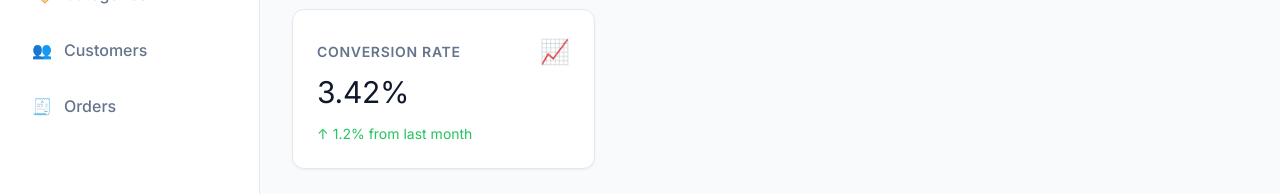
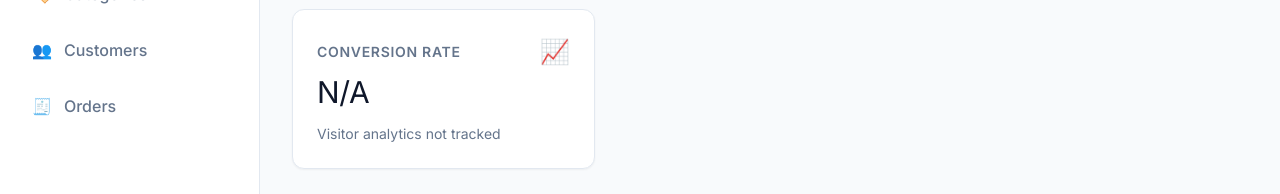
Before and after one commit to Khulape-Shital/mini_ecommerce, a React (Vite) app in the folder frontend/: page / in a window 1280 px wide. Shown: the part 379-573 px from the top of the page. Built offline with nearby package versions, Linux system fonts and the light colour scheme; no server answers.

Commit message:
ui updates

```diff
--- a/frontend/src/pages/Dashboard.tsx
+++ b/frontend/src/pages/Dashboard.tsx
@@ -111,9 +111,9 @@ export const Dashboard: React.FC = () => {
             <h3 className="text-small" style={{ textTransform: 'uppercase', letterSpacing: '0.05em' }}>Conversion Rate</h3>
             <span style={{ fontSize: '1.5rem' }}>📈</span>
           </div>
-          <div className="text-h2" style={{ color: 'var(--text-primary)' }}>3.42%</div>
-          <div className="text-small" style={{ color: 'var(--success)', marginTop: '0.5rem', display: 'flex', alignItems: 'center', gap: '0.25rem' }}>
-            <span>↑</span> 1.2% from last month
+          <div className="text-h2" style={{ color: 'var(--text-primary)' }}>N/A</div>
+          <div className="text-small" style={{ color: 'var(--text-secondary)', marginTop: '0.5rem', display: 'flex', alignItems: 'center', gap: '0.25rem' }}>
+            <span>Visitor analytics not tracked</span>
           </div>
         </div>
       </div>
```
